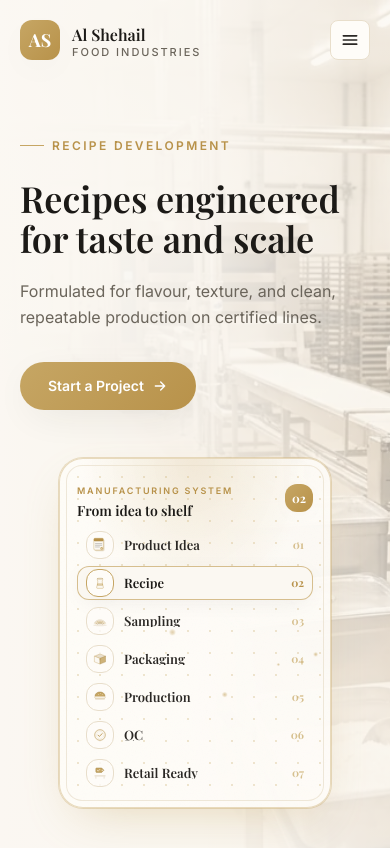
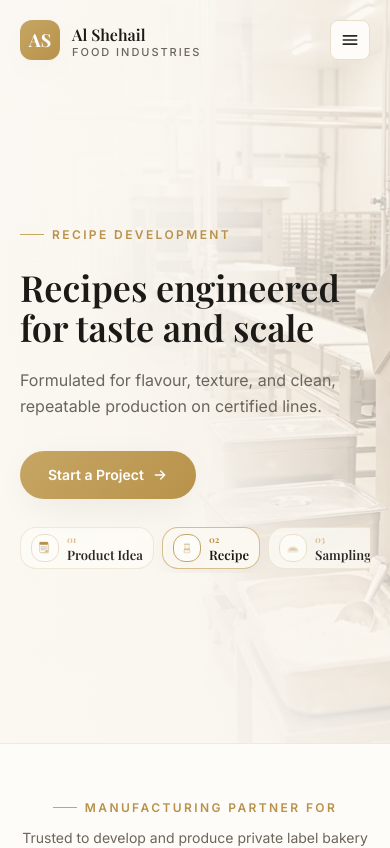
Before and after one commit to Ma7mdYehia/al-shehail-food-industry-landing-page, a Next.js app: page / in a window 390 px wide. Shown: the top 848 px of the page. Built offline with nearby package versions, Linux system fonts and the light colour scheme; a web font is replaced by a local one.

Commit message:
Add compact mobile hero stage tabs
Co-Authored-By: Claude Opus 4.8 <noreply@anthropic.com>
Claude-Session: https://claude.ai/code/session_01FYCJKz6WipxMBpvd4besZg

```diff
--- a/components/hero/HeroSlider.tsx
+++ b/components/hero/HeroSlider.tsx
@@ -188,7 +188,7 @@ export default function HeroSlider() {
           The fade-up entrance animation lives on the inner wrapper so its
           transform keyframes don't clobber the centering — otherwise the card
           drops to top:50% and its lower tabs get clipped by the hero edge. */}
-      <div className="mt-12 sm:max-w-xs lg:absolute lg:right-0 lg:top-1/2 lg:z-10 lg:mt-0 lg:max-w-none lg:-translate-y-1/2 xl:right-4">
+      <div className="mt-7 max-w-xl lg:absolute lg:right-0 lg:top-1/2 lg:z-10 lg:mt-0 lg:max-w-none lg:-translate-y-1/2 xl:right-4">
         <div className="animate-fade-up [animation-delay:120ms]">
           {showSystem ? (
             <HeroSystem active={slide.step} onSelect={setActive} />
--- a/components/hero/HeroSystem.tsx
+++ b/components/hero/HeroSystem.tsx
@@ -32,7 +32,66 @@ type Props = {
 
 export default function HeroSystem({ active, onSelect }: Props) {
   return (
-    <MouseGlow className="mouse-glow mouse-glow-border relative mx-auto w-full max-w-[17rem] rounded-3xl lg:mr-0 lg:ml-auto lg:max-h-[calc(100vh-9rem)] xl:max-w-[18rem]">
+    <>
+      {/* ------------------------------------------------------------------ */}
+      {/* Mobile / tablet: a compact, horizontally scrollable stage rail.     */}
+      {/* No boxed card or header — just lightweight tabs under the copy.     */}
+      {/* ------------------------------------------------------------------ */}
+      <ul
+        className="flex snap-x snap-mandatory gap-2 overflow-x-auto pb-1 [-ms-overflow-style:none] [scrollbar-width:none] lg:hidden [&::-webkit-scrollbar]:hidden"
+        aria-label="Manufacturing stages"
+      >
+        {FLOW.map((step, i) => {
+          const isActive = i === active;
+          return (
+            <li key={step.label} className="snap-start">
+              <button
+                type="button"
+                onClick={() => onSelect(i)}
+                aria-current={isActive ? "step" : undefined}
+                aria-label={`Stage ${i + 1}: ${step.label}`}
+                className={`group flex items-center gap-2 whitespace-nowrap rounded-2xl border px-2.5 py-1.5 transition-all duration-300 focus:outline-none focus-visible:ring-2 focus-visible:ring-champagne focus-visible:ring-offset-1 focus-visible:ring-offset-cream ${
+                  isActive
+                    ? "border-champagne/70 bg-cream shadow-card"
+                    : "border-sand/70 bg-warmwhite/70"
+                }`}
+              >
+                <span
+                  className={`flex h-7 w-7 flex-none items-center justify-center rounded-xl border transition-colors duration-300 ${
+                    isActive
+                      ? "border-champagne bg-warmwhite shadow-card"
+                      : "border-sand bg-warmwhite/80"
+                  }`}
+                >
+                  <PremiumObject name={step.object} size={16} />
+                </span>
+                <span className="flex flex-col items-start leading-none">
+                  <span
+                    className={`font-serif text-[9px] font-bold leading-none transition-colors duration-300 ${
+                      isActive ? "text-gold" : "text-champagne/70"
+                    }`}
+                  >
+                    {String(i + 1).padStart(2, "0")}
+                  </span>
+                  <span
+                    className={`mt-1 font-serif text-[13px] font-semibold leading-none transition-colors duration-300 ${
+                      isActive ? "text-ink" : "text-charcoal"
+                    }`}
+                  >
+                    {step.label}
+                  </span>
+                </span>
+              </button>
+            </li>
+          );
+        })}
+      </ul>
+
+      {/* ------------------------------------------------------------------ */}
+      {/* Desktop (lg+): the existing boxed Manufacturing System card.        */}
+      {/* Hidden below lg so mobile shows only the rail above.                */}
+      {/* ------------------------------------------------------------------ */}
+      <MouseGlow className="mouse-glow mouse-glow-border relative mx-auto hidden w-full max-w-[17rem] rounded-3xl lg:mr-0 lg:ml-auto lg:block lg:max-h-[calc(100vh-9rem)] xl:max-w-[18rem]">
       <div className="glow-border relative overflow-hidden rounded-3xl bg-warmwhite/90 p-1.5 shadow-soft backdrop-blur-md sm:p-2">
         {/* Layered premium background */}
         <div className="oven-glow pointer-events-none absolute inset-0" aria-hidden />
@@ -102,6 +161,7 @@ export default function HeroSystem({ active, onSelect }: Props) {
           </ul>
         </div>
       </div>
-    </MouseGlow>
+      </MouseGlow>
+    </>
   );
 }
```
